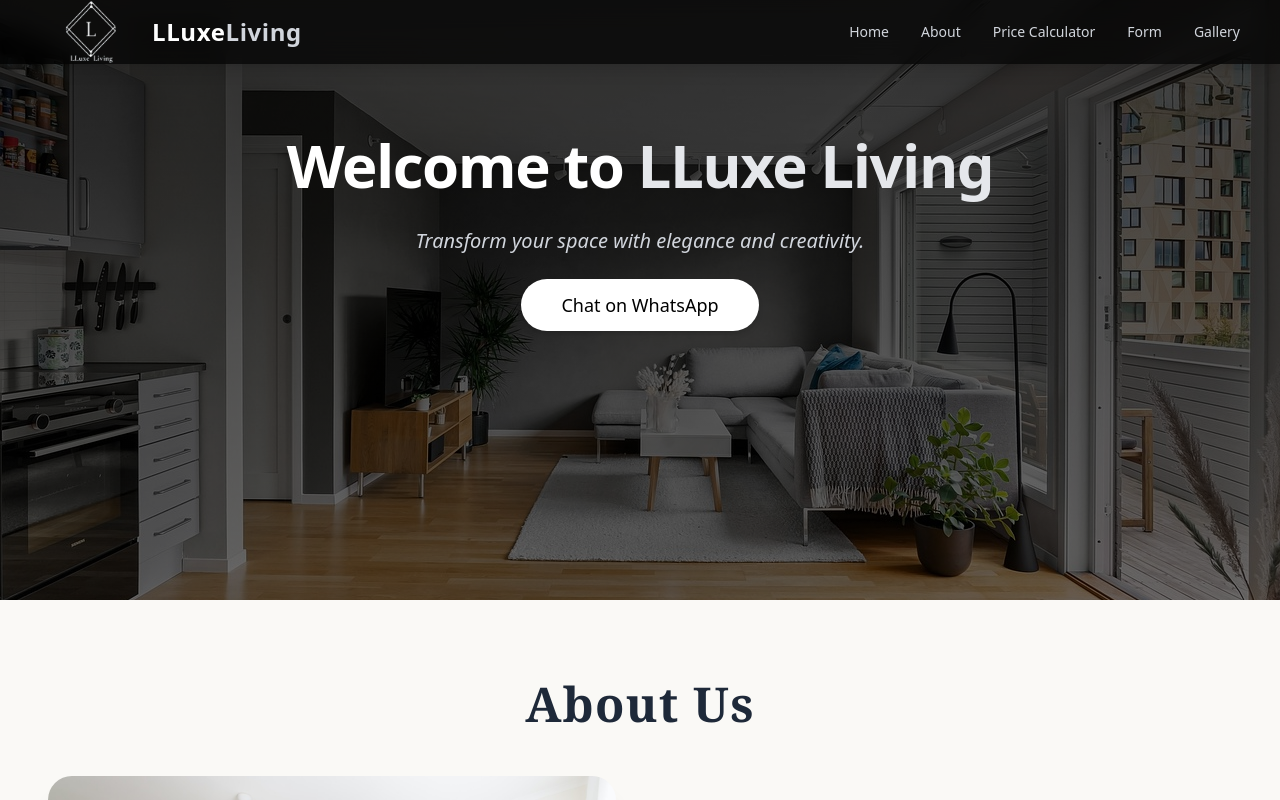
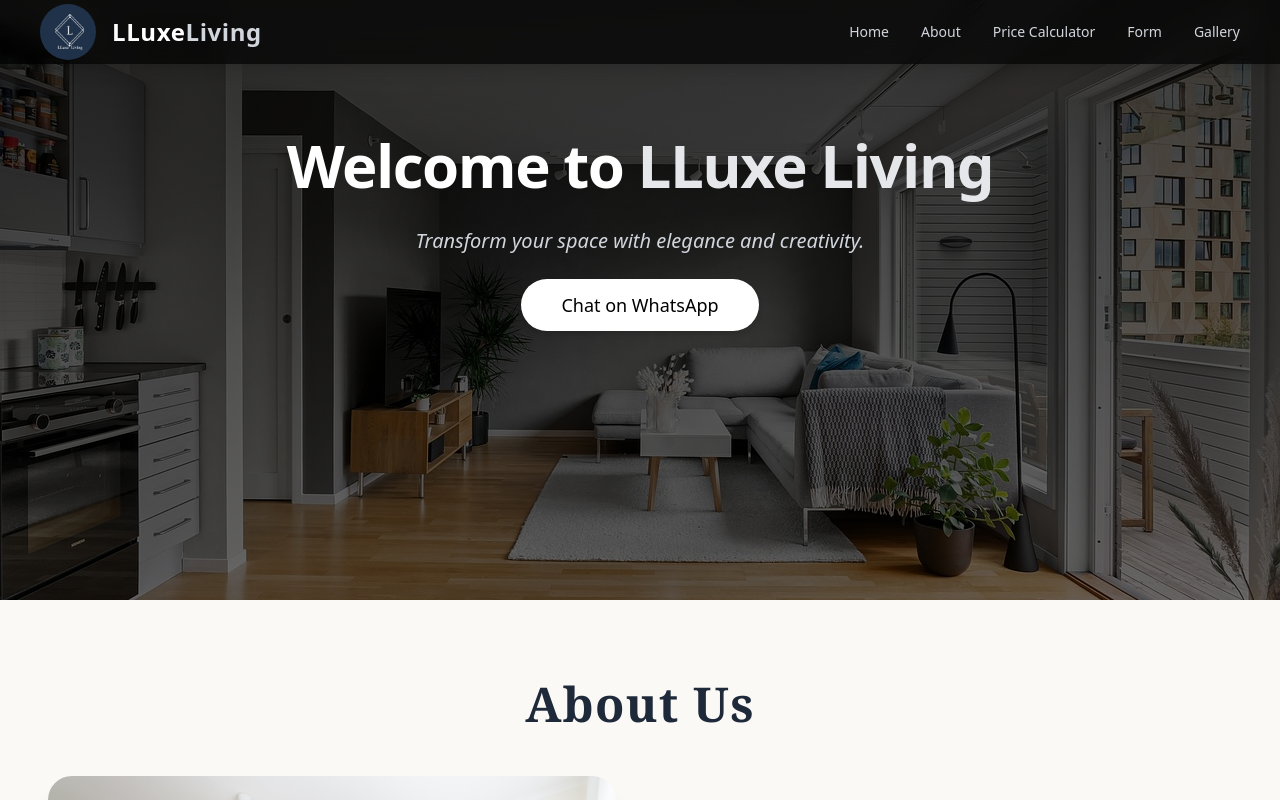
Before and after one commit to tanu0604/Interior, a React (Vite) app: page / in a window 1280 px wide. Shown: the top 800 px of the page. Built offline with nearby package versions, Linux system fonts and the light colour scheme.

Commit message:
Update Navigation.jsx

```diff
--- a/src/components/Navigation/Navigation.jsx
+++ b/src/components/Navigation/Navigation.jsx
@@ -1,7 +1,7 @@
 import { useState } from "react";
 import { Menu, X } from "lucide-react";
 import { Link } from "react-router-dom";
-import navLogo from "../../assets/navImg.png";
+import navLogo from "../../assets/logo.jpg";
 const navItems = [
   { name: "Home", href: "/" },
   { name: "About", href: "/about" },
@@ -18,7 +18,7 @@ export default function Navigation() {
       <div className="max-w-7xl mx-auto px-6 lg:px-10 flex justify-between items-center h-16">
         {/* Logo */}
         <div className="flex items-center space-x-4">
-          <img src={navLogo} alt="LLuxe Living" className="w-24 h-fit" />
+          <img src={navLogo} alt="LLuxe Living" className="w-14 h-14 rounded-full" />
           <Link to="/" className="text-2xl font-bold text-white tracking-wide">
             LLuxe<span className="text-gray-300">Living</span>
           </Link>
```
